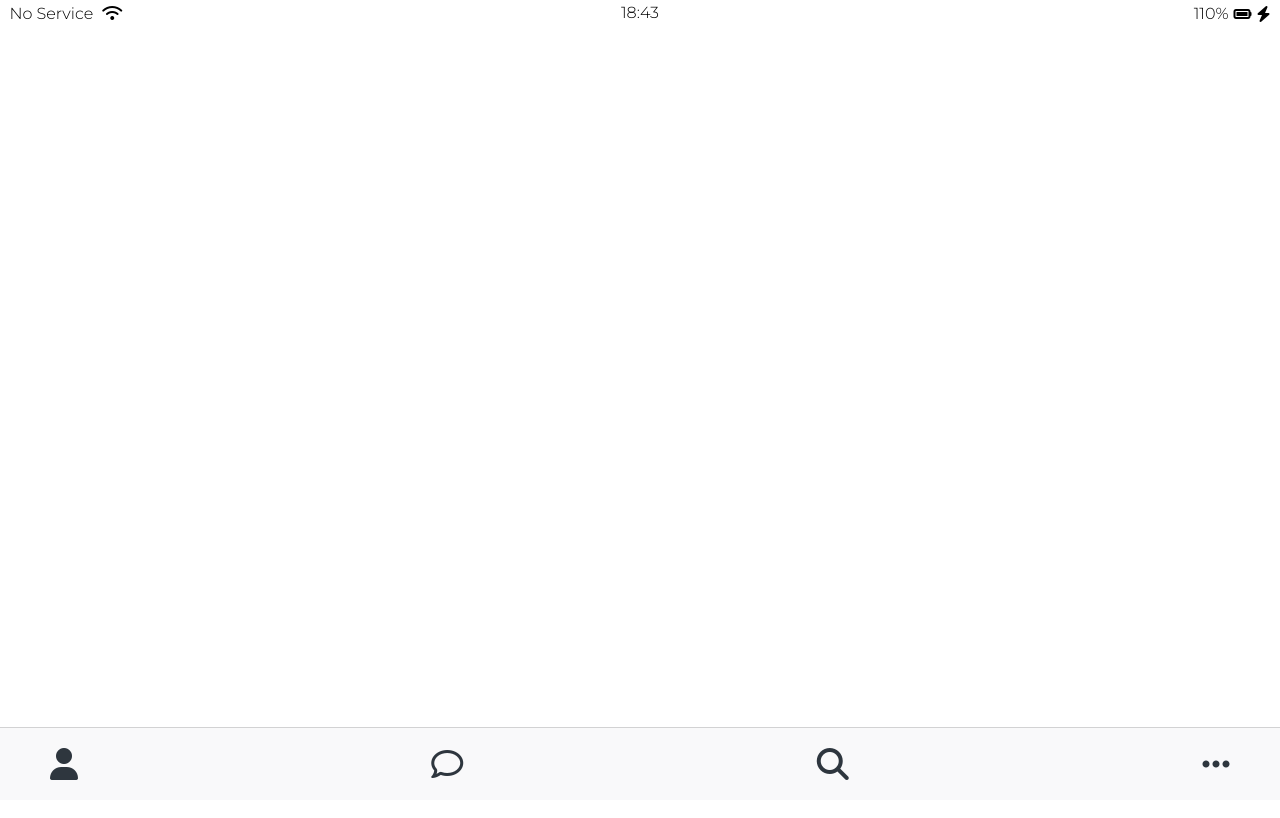
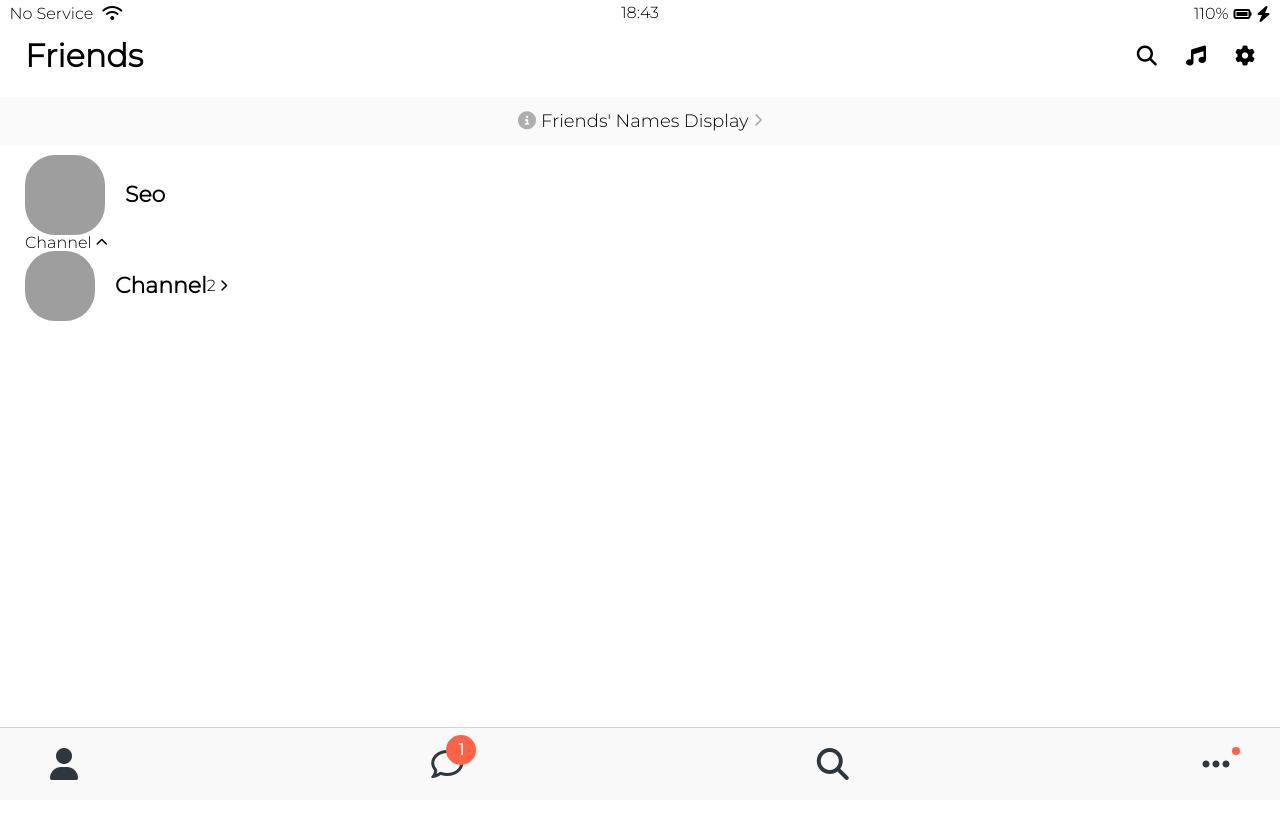
Before and after one commit to seo92js/kakaotalk-clone-2022, a plain HTML site: page friends.html in a window 1280 px wide. Shown: the top 818 px of the page. Drawn offline with Linux system fonts and the light colour scheme; grey boxes are pictures that could not be loaded.

Commit message:
Add user component

```diff
--- a/css/components/nav-bar.css
+++ b/css/components/nav-bar.css
@@ -15,4 +15,31 @@
 
 .nav__link {
   color: #2e363e;
+  position: relative;
 }
+
+.nav__notification {
+  background-color: tomato;
+  width: 30px;
+  height: 30px;
+  border-radius: 15px;
+  display: flex;
+  justify-content: center;
+  align-items: center;
+  color: white;
+  font-weight: 600;
+  position: absolute;
+  left: 15px;
+  bottom: 15px;
+}
+
+.nav__notification--small {
+  background-color: tomato;
+  width: 8px;
+  height: 8px;
+  border-radius: 4px;
+  display: flex;
+  position: absolute;
+  left: 30px;
+  bottom: 25px;
+}
--- /dev/null
+++ b/css/components/screen-header.css
@@ -0,0 +1,16 @@
+.screen-header {
+  display: flex;
+  justify-content: space-between;
+  align-items: center;
+  padding: var(--horizontal-space);
+  padding-top: 40px;
+}
+
+.screen-header__title {
+  font-size: 32px;
+  font-weight: 600;
+}
+
+.screen-header__icons span {
+  margin-left: 25px;
+}
--- a/css/components/status-bar.css
+++ b/css/components/status-bar.css
@@ -1,5 +1,6 @@
 .status-bar {
   position: fixed;
+  top: 0;
   width: 100%;
   box-sizing: border-box;
   display: flex;
--- /dev/null
+++ b/css/components/user-component.css
@@ -0,0 +1,28 @@
+.user-component,
+.user-component__column:first-child {
+  display: flex;
+  align-items: center;
+}
+
+.user-component__avatar {
+  width: 70px;
+  height: 70px;
+  border-radius: 30px;
+  margin-right: 20px;
+}
+
+.user-component__avatar--xl {
+  width: 80px;
+  height: 80px;
+}
+
+.user-component__title {
+  font-weight: 600;
+  font-size: 22px;
+}
+
+.user-component__subtitle {
+  margin-top: 5px;
+  font-size: 17px;
+  color: rgba(0, 0, 0, 0.5);
+}
--- /dev/null
+++ b/css/screens/friends.css
@@ -0,0 +1,17 @@
+#friends-display-link {
+  text-align: center;
+  display: block;
+  background-color: #fafafa;
+  padding: 15px 0px;
+  font-size: 18px;
+  margin-bottom: 10px;
+}
+
+#friends-display-link i {
+  color: rgba(0, 0, 0, 0.3);
+  margin: 0px 5px;
+}
+
+.friends-screen {
+  padding: 0px var(--horizontal-space);
+}
--- a/css/style.css
+++ b/css/style.css
@@ -5,11 +5,15 @@
 /* Conponents */
 @import "components/status-bar.css";
 @import "components/nav-bar.css";
+@import "components/screen-header.css";
+@import "components/user-component.css";
 
 /* Screens */
 @import "screens/login.css";
+@import "screens/friends.css";
 
 body {
+  color: 2363ee;
   font-family: "Montserrat", sans-serif;
   height: 1000vh;
 }
--- a/css/variables.css
+++ b/css/variables.css
@@ -1,3 +1,4 @@
 :root {
   --yellow: #fae100;
+  --horizontal-space: 25px;
 }
--- a/friends.html
+++ b/friends.html
@@ -26,6 +26,59 @@
       </div>
     </div>
 
+    <header class="screen-header">
+      <h1 class="screen-header__title">Friends</h1>
+      <div class="screen-header__icons">
+        <span><i class="fas fa-search fa-lg"></i></span>
+        <span><i class="fas fa-music fa-lg"></i></span>
+        <span><i class="fas fa-cog fa-lg"></i></span>
+      </div>
+    </header>
+
+    <a id="friends-display-link">
+      <i class="fas fa-info-circle"></i>Friends' Names Display<i
+        class="fas fa-chevron-right fa-xs"
+      ></i>
+    </a>
+
+    <main class="friends-screen">
+      <div class="user-component">
+        <div class="user-component__column">
+          <img
+            src="http://image.genie.co.kr/Y/IMAGE/IMG_ARTIST/042/493/664/42493664_1555391430593_1_600x600.JPG"
+            class="user-component__avatar user-component__avatar--xl"
+          />
+          <div class="user-component__text">
+            <h4 class="user-component__title">Seo</h4>
+            <!-- <h6 class="user-component__subtitle">this text whatever</h6> -->
+          </div>
+        </div>
+        <div class="user-component__column"></div>
+      </div>
+      <div class="friends-screen__channel">
+        <div class="firends-screen__channel-header">
+          <span>Channel</span>
+          <i class="fas fa-chevron-up fa-xs"></i>
+        </div>
+        <div class="user-component">
+          <div class="user-component__column">
+            <img
+              src="http://image.genie.co.kr/Y/IMAGE/IMG_ARTIST/042/493/664/42493664_1555391430593_1_600x600.JPG"
+              class="user-component__avatar user-component__avatar--sm"
+            />
+            <div class="user-component__text">
+              <h4 class="user-component__title">Channel</h4>
+              <!-- <h6 class="user-component__subtitle">this text whatever</h6> -->
+            </div>
+          </div>
+          <div class="user-component__column">
+            <span>2</span>
+            <i class="fas fa-chevron-right fa-xs"></i>
+          </div>
+        </div>
+      </div>
+    </main>
+
     <nav class="nav">
       <ul class="nav__list">
         <li class="nav__btn">
@@ -34,14 +87,18 @@
           ></a>
         </li>
         <li class="nav__btn">
-          <a class="nav__link" href="#"><i class="far fa-comment fa-2x"></i></a>
+          <a class="nav__link" href="#">
+            <span class="nav__notification">1</span>
+            <i class="far fa-comment fa-2x"></i>
+          </a>
         </li>
         <li class="nav__btn">
           <a class="nav__link" href="#"><i class="fas fa-search fa-2x"></i></a>
         </li>
         <li class="nav__btn">
-          <a class="nav__link" href="#"
-            ><i class="fas fa-ellipsis-h fa-2x"></i
+          <a class="nav__link" href="#">
+            <span class="nav__notification--small"> </span>
+            <i class="fas fa-ellipsis-h fa-2x"></i
           ></a>
         </li>
       </ul>
```
